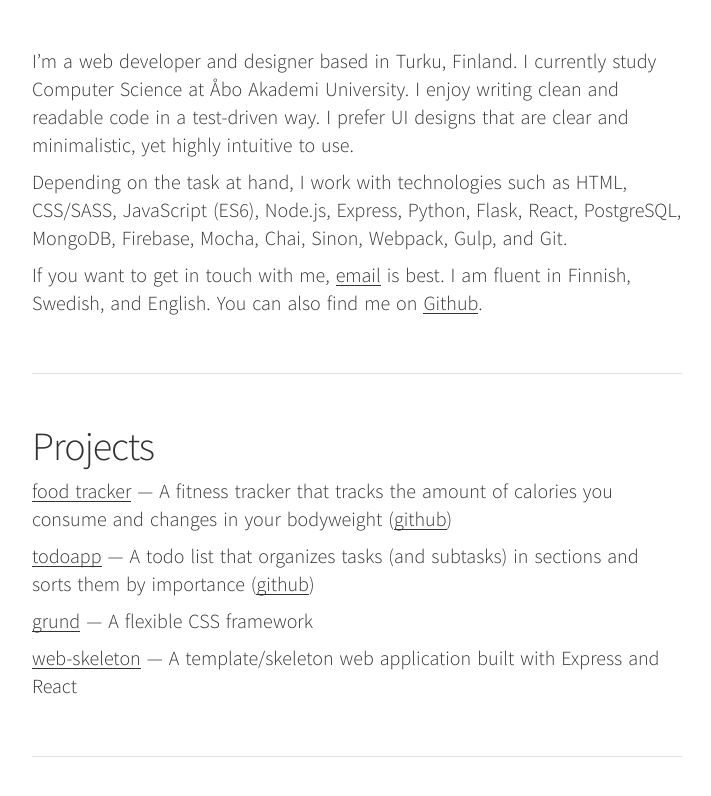
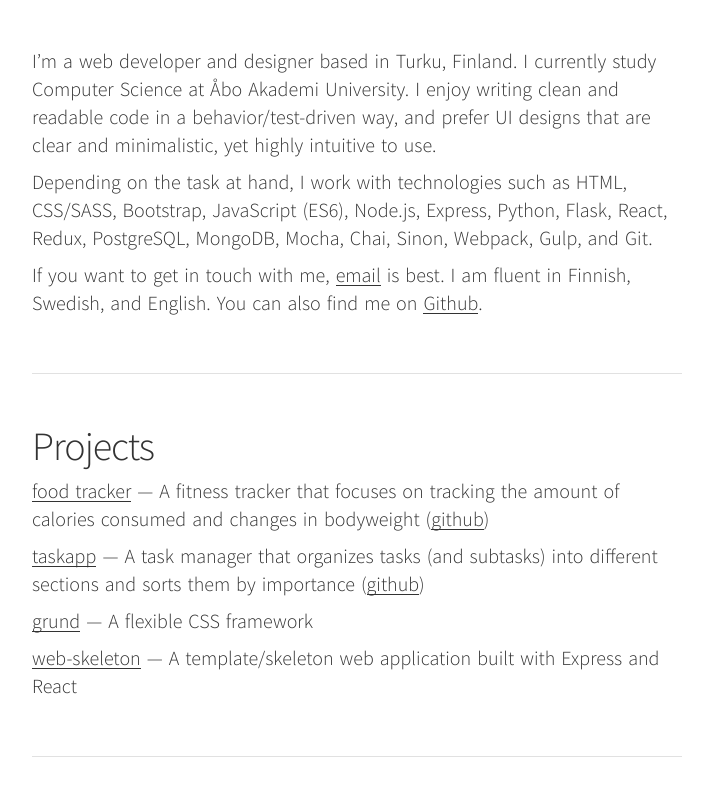
Before and after one commit to laaksonen/laaksonen.github.io, a website: page index.html in a window 1280 px wide. Shown: the part 292-1088 px from the top of the page, without its empty margins (283-994 px from the left). Drawn offline with nearby package versions, Linux system fonts and the light colour scheme.

Commit message:
Edit text

```diff
--- a/index.html
+++ b/index.html
@@ -18,12 +18,12 @@
       <div class="about-me-intro">
       <p>I’m a web developer and designer based in Turku, Finland. I currently
          study Computer Science at Åbo Akademi University. I enjoy writing clean
-         and readable code in a test-driven way. I prefer UI designs
+         and readable code in a behavior/test-driven way, and prefer UI designs
          that are clear and minimalistic, yet highly intuitive to use.</p>
 
-      <p>Depending on the task at hand, I work with technologies such as HTML, CSS/SASS,
-         JavaScript (ES6), Node.js, Express, Python, Flask, React, PostgreSQL, MongoDB,
-         Firebase, Mocha, Chai, Sinon, Webpack, Gulp, and Git.</p>
+      <p>Depending on the task at hand, I work with technologies such as HTML, CSS/SASS, Bootstrap,
+         JavaScript (ES6), Node.js, Express, Python, Flask, React, Redux, PostgreSQL, MongoDB,
+         Mocha, Chai, Sinon, Webpack, Gulp, and Git.</p>
 
       <p>If you want to get in touch with me, <a href="mailto:lauri@laaksonen.io">email</a>
          is best. I am fluent in Finnish, Swedish, and English. You can also find
@@ -35,8 +35,8 @@
       <h1 id="portfolio">Projects</h1>
 
       <ul>
-        <li><p><a href="#">food tracker</a> — A fitness tracker that tracks the amount of calories you consume and changes in your bodyweight (<a href="#">github</a>)</p></li>
-        <li><p><a href="#">todoapp</a> — A todo list that organizes tasks (and subtasks) in sections and sorts them by importance (<a href="#">github</a>) </p></li>
+        <li><p><a href="#">food tracker</a> — A fitness tracker that focuses on tracking the amount of calories consumed and changes in bodyweight (<a href="#">github</a>)</p></li>
+        <li><p><a href="#">taskapp</a> — A task manager that organizes tasks (and subtasks) into different sections and sorts them by importance (<a href="#">github</a>) </p></li>
         <li><p><a href="https://github.com/laaksonen/grund">grund</a> — A flexible CSS framework</p></li>
         <li><p><a href="https://github.com/laaksonen/web-skeleton">web-skeleton</a> — A template/skeleton web application built with Express and React</p></li>
       </ul>
```
